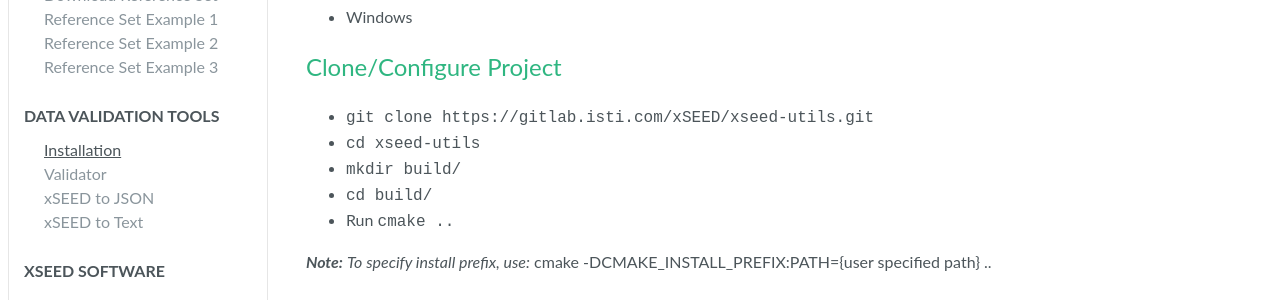
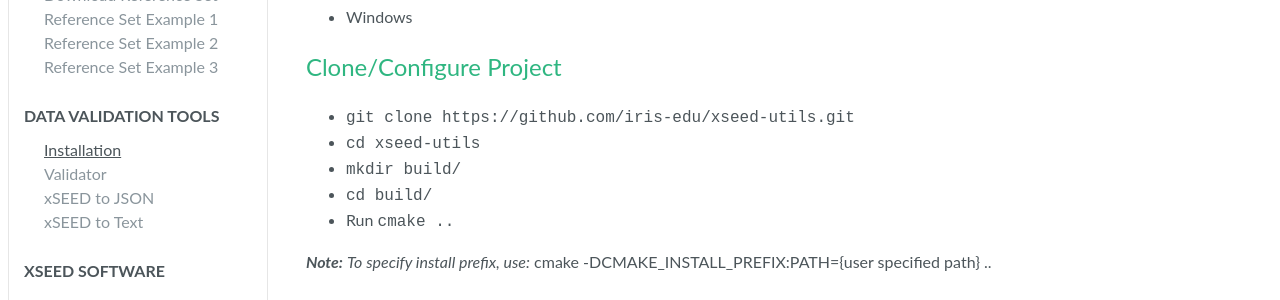
Before and after one commit to iris-edu/xseed-specification, a Jekyll site: the page built from docs/_documentation/Data Validation Tools/installation.md, in a window 1280 px wide and 900 px high, scrolled down 276 px. Shown: the part 237-537 px from the top of the window. Built offline with Jekyll 4.4.1, drawn with Linux system fonts in a browser that asks for light colours; nearby versions of some CDN libraries; comment, search, counter and statistics services are not loaded; part of the change alters nothing that is shown.

Commit message:
Update installation.md

````diff
--- a/docs/_documentation/Data Validation Tools/installation.md
+++ b/docs/_documentation/Data Validation Tools/installation.md
@@ -23,7 +23,7 @@ Supported platforms include:
 
 ## Clone/Configure Project
 
-- ```git clone https://gitlab.isti.com/xSEED/xseed-utils.git```
+- ```git clone https://github.com/iris-edu/xseed-utils.git```
 - ```cd xseed-utils```
 - ```mkdir build/```
 - ```cd build/```
````
